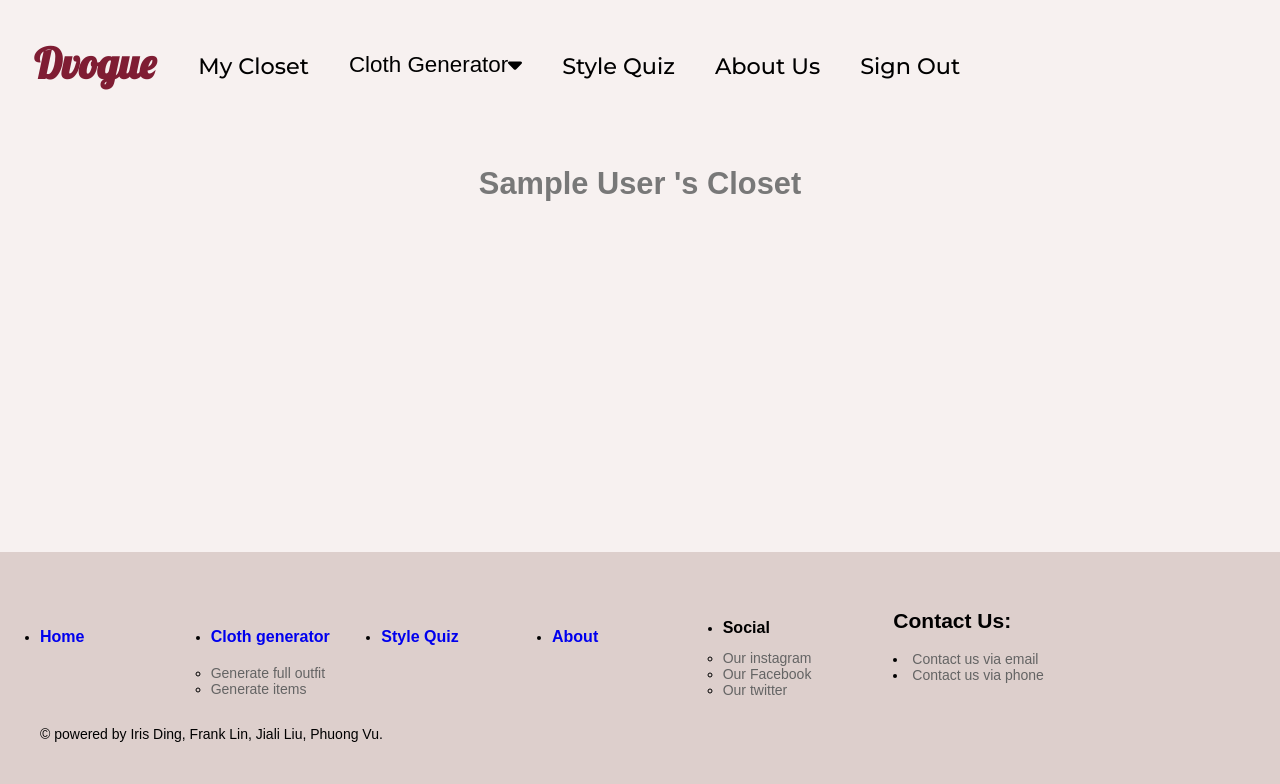
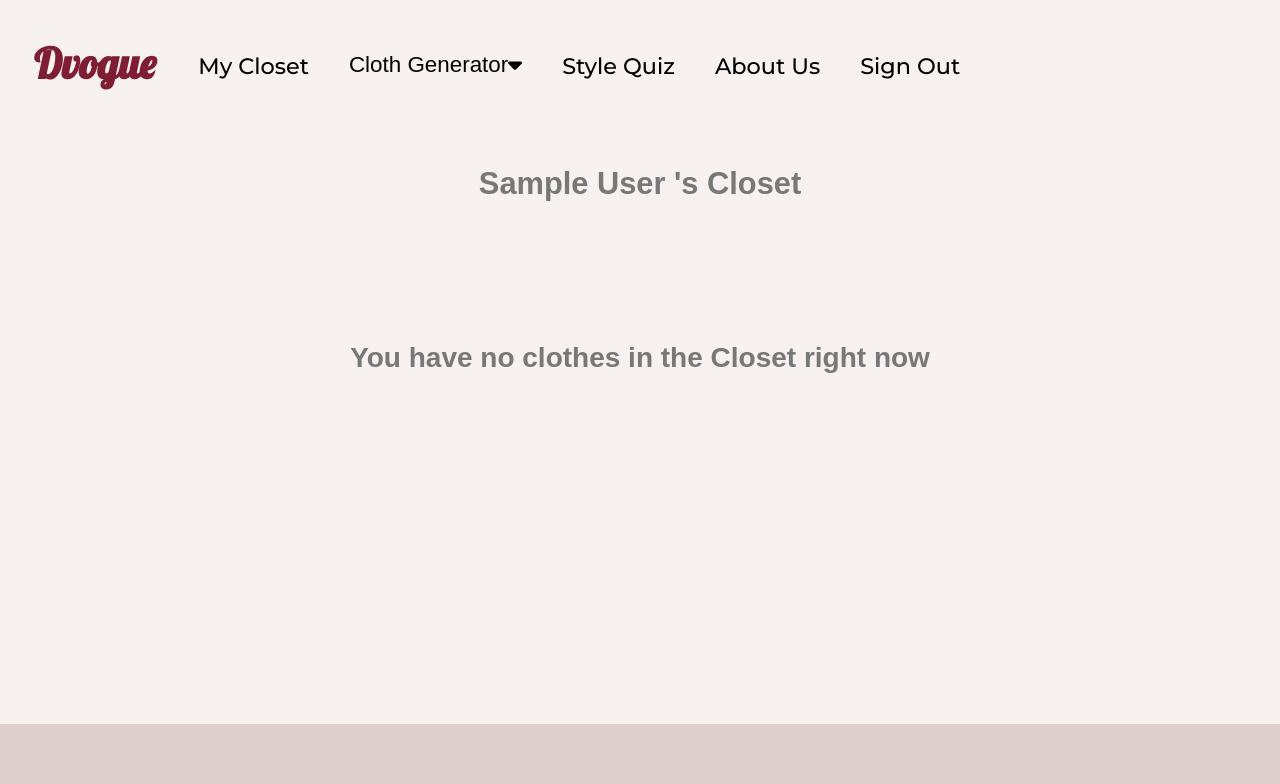
Before and after one commit to Zzyang0/Cloth-web-Tzuyang-Lin, a React (Create React App) app: page /closet in a window 1280 px wide. Shown: the top 784 px of the page. Built offline with nearby package versions, Linux system fonts and the light colour scheme; no server answers; sample sign-in values are in the browser's storage.

Commit message:
change detail

```diff
--- a/src/Footer&Header.js
+++ b/src/Footer&Header.js
@@ -59,9 +59,8 @@ export function Nav(props) {
           {!currentUser &&
             <li><Link to='/signin'><FontAwesomeIcon icon={faUser} />Login</Link></li>
           }
-          {currentUser && <>
+          {currentUser &&
             <li><Link to='/signin' onClick={handleSignOut}>Sign Out</Link></li>
-          </>
           }
 
         </ul>
--- a/src/MyCloest.js
+++ b/src/MyCloest.js
@@ -3,9 +3,13 @@ import React from 'react';
 export function Mycloest(props) {
     const currentUser = props.currentUser
     return(
+        <div>
         <div className='welcome'>
             <p>{currentUser.userName} 's Closet</p>
         </div>
-
+        <div className='welcome_text'>
+            <p>You have no clothes in the Closet right now</p>
+        </div>
+        </div>
     );
 }
--- a/src/Quiz.js
+++ b/src/Quiz.js
@@ -79,12 +79,6 @@ export function Quiz() {
 		}
 	};
 
-	// const submitbottom = () => {
-	// 	if (current === 3) {
-	// 		setCurrent()
-	// 	}
-	// }
-
 
 	return (
 		<div>
@@ -106,18 +100,8 @@ export function Quiz() {
 					{current!==0 &&
 						<button className='navi_btn' onClick={ClickPrev}>previous</button>
 					}
-					{/* <div>
-						<button className='navi_btn' onClick={ClickPrev}>previous</button>
-					</div>
-					<div>
-					    <button className='navi_btn' onClick={ClickNext}>next</button>
-					</div> */}
-					{/* {current !== 3 &&
-						<button className='navi_btn' onClick={ClickNext}>next</button>
-					} */}
-					{current === 3 && <>
+					{current === 3 &&
 						<button className='navi_btn' onClick={ClickNext}>submit</button>
-					</>
 					}
 				</div>
 			</div>
--- a/src/style.css
+++ b/src/style.css
@@ -448,6 +448,14 @@ button:hover{
   margin-top: 1.8em;
 }
 
+.welcome_text{
+  color: #787878;
+  font-size: 2em;
+  margin-top: 5em;
+  font-weight: bold;
+  text-align: center;
+}
+
 /* media query section */
 @media (max-width:597px) {
   nav {
```
